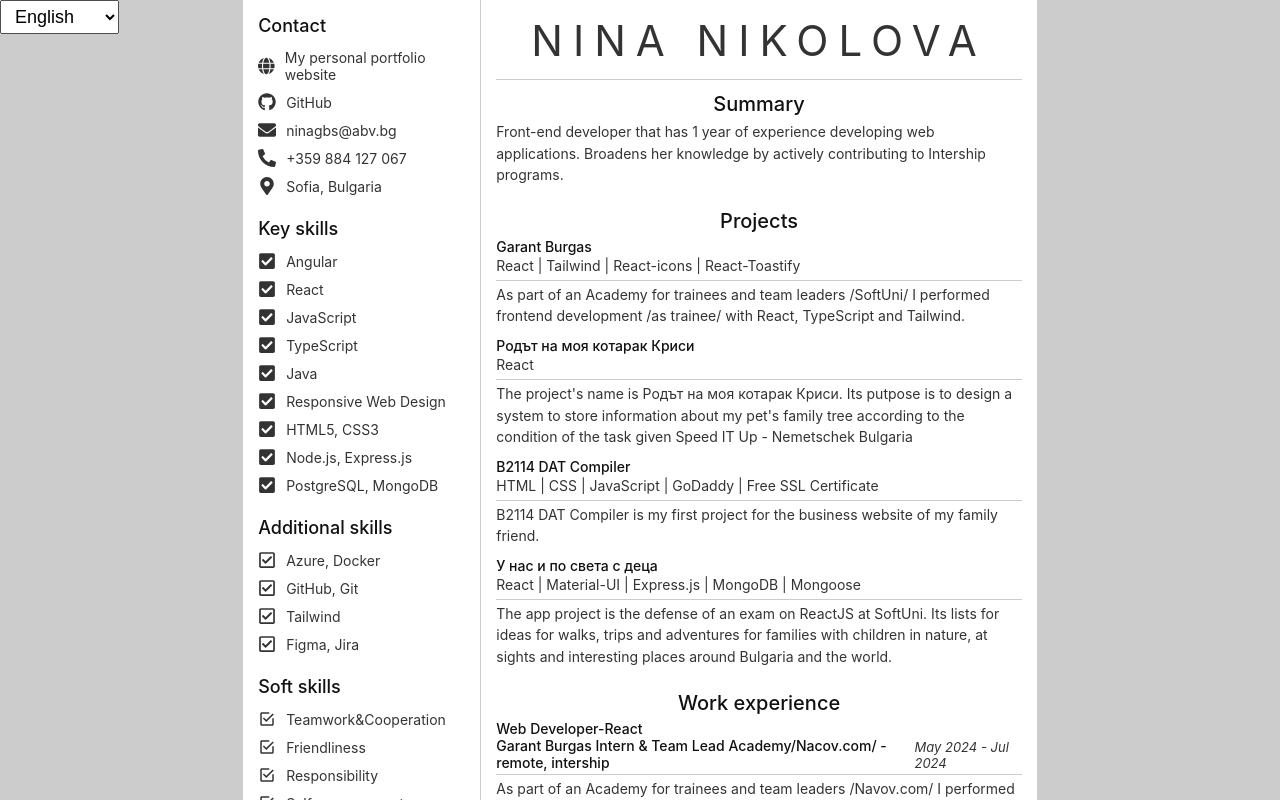
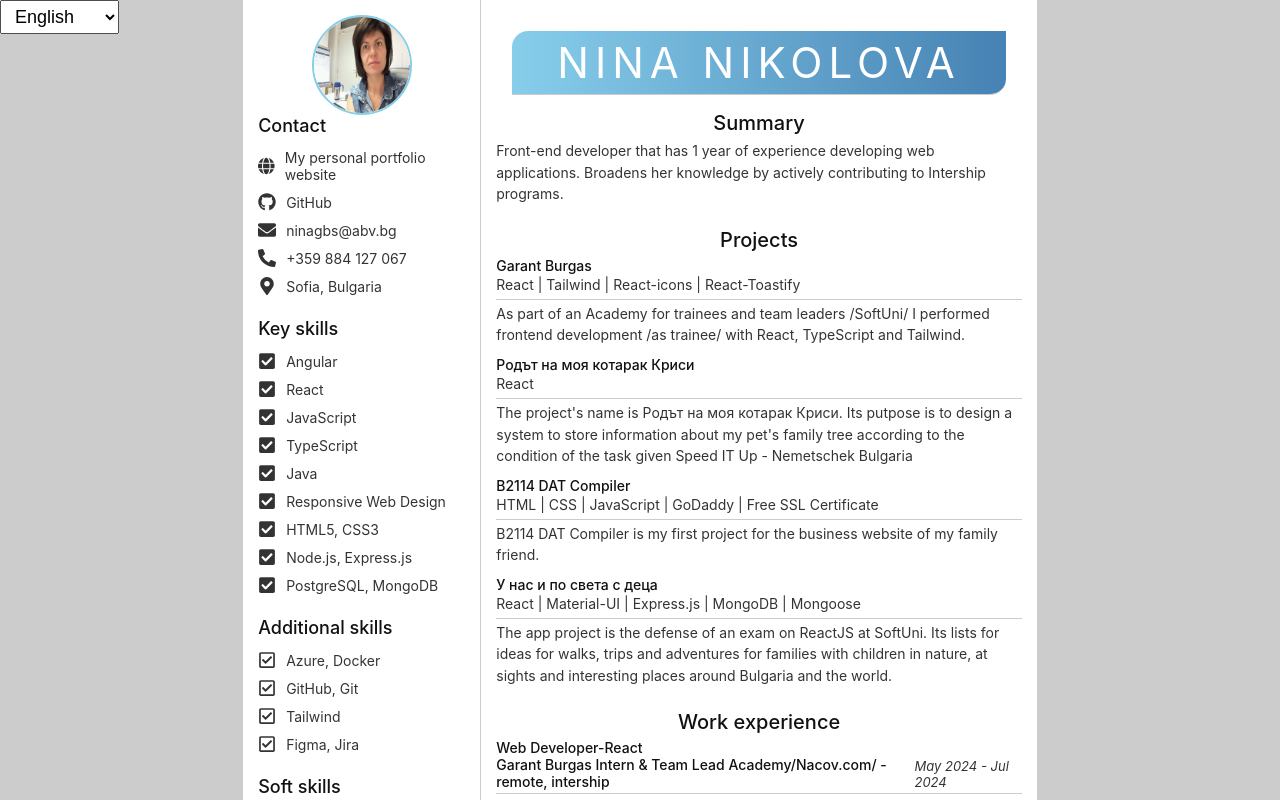
Before and after one commit to NinaNikolova/resume, a React (Create React App) app: page / in a window 1280 px wide. Shown: the top 800 px of the page. Built offline with nearby package versions, Linux system fonts and the light colour scheme.

Commit message:
added profile picture

```diff
--- a/src/App.js
+++ b/src/App.js
@@ -16,6 +16,7 @@ import Certificates from './components/Certificates';
 import Education from './components/Education';
 
 import allData from './data';
+import Image from './components/Image';
 
 function App() {
 
@@ -31,6 +32,7 @@ function App() {
 
       <div className="page">
         <div className="column left">
+          <Image img={data.img} />
           <Details data={data.contact} />
           <Details data={data.keySkills} defaultIcon={<FullCheckIcon />} />
           <Details data={data.additionalSkills} defaultIcon={<CheckIcon />} />
@@ -40,7 +42,7 @@ function App() {
         </div>
 
         <div className="column right">
-          <FullName text={data.fullName} />
+        <FullName text={data.fullName} />
           <Summary data={data.summary} />
           <Projects data={data.projects} />
           <WorkExperience data={data.workExperience} />
--- /dev/null
+++ b/src/components/Image.js
@@ -0,0 +1,10 @@
+import React from 'react';
+
+
+export default function Image({img}) {
+  return (
+    <header className="image-portfolio">
+    <img src={img} alt="ImagePortfolio" />
+  </header>
+  )
+}
--- a/src/data/bulgarian.js
+++ b/src/data/bulgarian.js
@@ -13,11 +13,13 @@ import {
     FaRunning,
   } from 'react-icons/fa';
   import { PiPersonSimpleHike } from "react-icons/pi";
+  import ninaImage from '../nina.jpg';
 
   const content = {
     /**
-     * Full name
+     * Full name and image
      */
+    img: ninaImage,
     fullName: 'Нина Николова',
 
     /**
--- a/src/data/english.js
+++ b/src/data/english.js
@@ -13,11 +13,13 @@ import {
     FaRunning,
   } from 'react-icons/fa';
   import { PiPersonSimpleHike } from "react-icons/pi";
+  import ninaImage from '../nina.jpg';
 
   const data = {
     /**
-     * Full name
+     * Full name and image
      */
+    img: ninaImage,
     fullName: 'Nina Nikolova',
 
     /**
--- a/src/index.css
+++ b/src/index.css
@@ -160,19 +160,37 @@ p {
 }
 
 /* ================================================================= */
-/* FULL NAME */
+/* FULL NAME / IMAGE*/
 /* ================================================================= */
+.image-portfolio {
+  display: flex;
+  justify-content: center;
+  align-items: center;
+
+}
+
+.image-portfolio img {
+   border-radius: 50%; /* Makes the image circular */
+   width: 100px;
+  height: 100px;
+  object-fit: cover; /* Ensures the image covers the area without stretching */
+  border: 2px solid skyblue; /* Optional: Adds a border around the image */
+
+}
 
 .full-name {
-  padding-bottom: 12.5px;
+  padding: 6px;
   border-bottom: 1px solid #ccc;
-  margin-bottom: 12.5px;
+  margin: 16px;
+  background-image: linear-gradient(to right, #87CEEB, #4682B4); /* Gradient background */
+  border-radius: 16px 0px 16px 0px;
+  color: white;
 }
 
 .full-name h1 {
   font-size: 42px;
   font-weight: 400;
-  letter-spacing: 10px;
+  letter-spacing: 6px;
   text-align: center;
   text-transform: uppercase;
 }
```
Also changed, not shown: src/nina.jpg (added).
